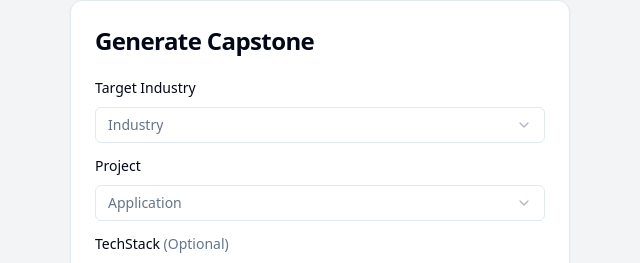
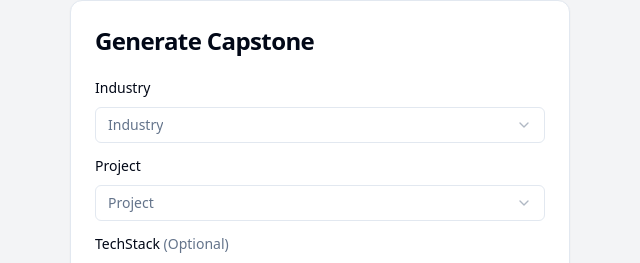
Before and after one commit to mohalidin333/ai-capstone-generator, a Next.js app: page / in a window 1280 px wide. Shown: the part 168-431 px from the top of the page, without its empty margins (320-960 px from the left). Built offline with nearby package versions, Linux system fonts and the light colour scheme.

Commit message:
update albel

```diff
--- a/app/components/Generator.tsx
+++ b/app/components/Generator.tsx
@@ -111,7 +111,7 @@ export default function Generator({
         <div className="grid w-full items-center gap-4">
           {/* industry */}
           <div className="flex flex-col space-y-3">
-            <Label htmlFor="industry">Target Industry</Label>
+            <Label htmlFor="industry">Industry</Label>
             <Select onValueChange={(value) => setIndustry(value)}>
               <SelectTrigger id="industry">
                 <SelectValue placeholder="Industry" />
@@ -138,10 +138,10 @@ export default function Generator({
 
           {/* application */}
           <div className="flex flex-col space-y-3">
-            <Label htmlFor="application">Project</Label>
+            <Label htmlFor="project">Project</Label>
             <Select onValueChange={(value) => setApplication(value)}>
-              <SelectTrigger id="application">
-                <SelectValue placeholder="Application" />
+              <SelectTrigger id="project">
+                <SelectValue placeholder="Project" />
               </SelectTrigger>
               <SelectContent position="popper">
                 <SelectItem value="Random">Random</SelectItem>
```
